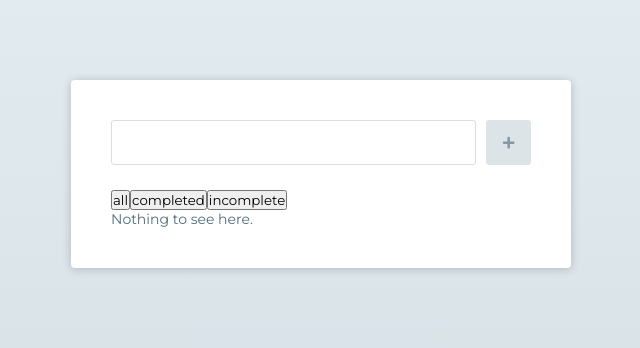
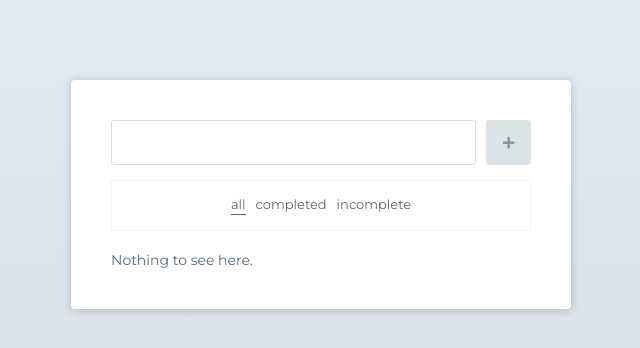
Before and after one commit to luizbatanero/redux-studies, a React (Create React App) app: page / in a window 1280 px wide. Shown: the top 348 px of the page, without its empty margins (319-959 px from the left). Built offline with nearby package versions, Linux system fonts and the light colour scheme.

Commit message:
Style filters

```diff
--- a/src/components/AddTodo/styles.js
+++ b/src/components/AddTodo/styles.js
@@ -2,7 +2,7 @@ import styled from 'styled-components';
 
 export const Form = styled.form`
   display: flex;
-  margin-bottom: 25px;
+  margin-bottom: 15px;
 
   input {
     flex: 1;
--- a/src/components/Filters/index.js
+++ b/src/components/Filters/index.js
@@ -1,22 +1,23 @@
 import React from 'react';
 import { connect } from 'react-redux';
 
+import { Container, Button } from './styles';
 import filters from '../../filters';
 import { setFilter } from '../../actions';
 
 const Filters = ({ filter, setFilter }) => (
-  <div>
+  <Container>
     {Object.keys(filters).map(key => (
-      <button
+      <Button
         type="button"
         key={key}
         active={filter === filters[key] ? 1 : 0}
         onClick={() => setFilter(filters[key])}
       >
         {filters[key]}
-      </button>
+      </Button>
     ))}
-  </div>
+  </Container>
 );
 
 const mapStateToProps = ({ filter }) => ({
--- /dev/null
+++ b/src/components/Filters/styles.js
@@ -0,0 +1,29 @@
+import styled, { css } from 'styled-components';
+
+export const Container = styled.div`
+  display: flex;
+  justify-content: center;
+  margin-bottom: 20px;
+  border: 1px solid #f5f5f5;
+  padding: 15px 0;
+`;
+
+export const Button = styled.button`
+  background: none;
+  border: 0;
+  margin: 0 5px;
+  color: #666;
+  cursor: pointer;
+  padding-bottom: 2px;
+  transition: all 0.3s;
+  border-bottom: 1px solid #fff;
+  font-size: 13px;
+
+  ${props =>
+    props.active &&
+    css`
+      color: #516c7c;
+      cursor: default;
+      border-color: #516c7c;
+    `}
+`;
```
